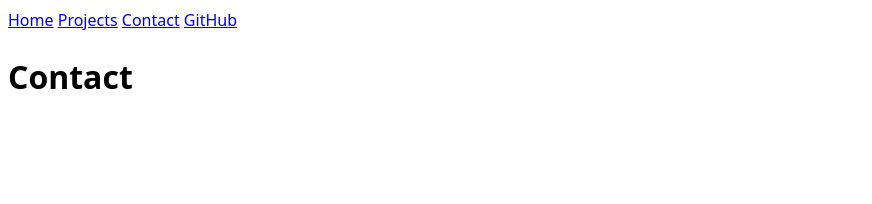
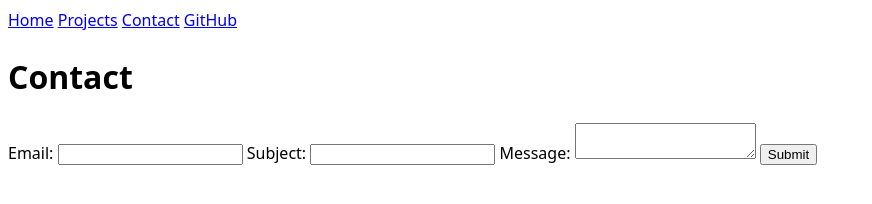
Before and after one commit to jkampen-ucsd/portfolio, a plain HTML site: page contact/index.html in a window 1280 px wide. Shown: the whole page, without its empty margins (0-872 px from the left). Drawn offline with Linux system fonts and the light colour scheme; files that its build step writes are made by us from their sources.

Commit message:
contact form

```diff
--- a/contact/index.html
+++ b/contact/index.html
@@ -17,5 +17,26 @@
 
     <h1>Contact</h1>
 
+    <form action="mailto:YOUR_EMAIL_ADDRESS" method="POST" enctype="text/plain">
+
+        <label>
+            Email:
+            <input name="email" type="email">
+        </label>
+
+        <label>
+            Subject:
+            <input name="subject">
+        </label>
+
+        <label>
+            Message:
+            <textarea name="body"></textarea>
+        </label>
+
+        <button>Submit</button>
+
+    </form>
+
 </body>
 </html>
```
